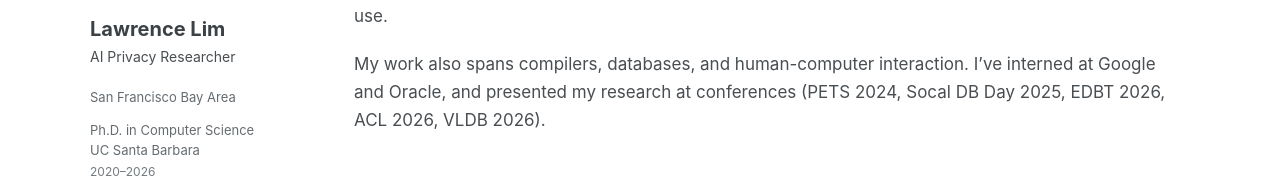
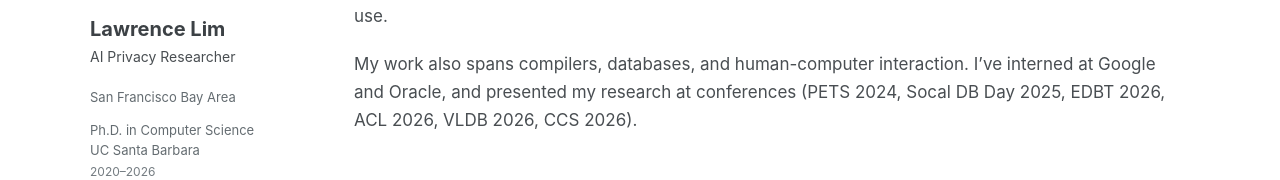
Before and after one commit to lawrencekhlim/lawrencekhlim.github.io, a React (Create React App) app: page / in a window 1280 px wide. Shown: the part 306-486 px from the top of the page. Built offline with nearby package versions, Linux system fonts and the light colour scheme.

Commit message:
Include CCS 2026 in research presentation summary

```diff
--- a/src/components/About.js
+++ b/src/components/About.js
@@ -22,6 +22,6 @@ export default function About() {
     <h1>Hi, I’m Lawrence</h1>
     <p>I recently defended my Ph.D. in Computer Science at UC Santa Barbara, where I’m advised by Professors Divyakant Agrawal and Amr El Abbadi.</p>
     <p>My research focuses on <strong>security and privacy for large language models</strong>. I use <strong>homomorphic encryption</strong> to build systems that run inference on encrypted data, bringing private AI closer to practical use.</p>
-    <p>My work also spans compilers, databases, and human-computer interaction. I’ve interned at Google and Oracle, and presented my research at conferences (PETS 2024, Socal DB Day 2025, EDBT 2026, ACL 2026, VLDB 2026).</p>
+    <p>My work also spans compilers, databases, and human-computer interaction. I’ve interned at Google and Oracle, and presented my research at conferences (PETS 2024, Socal DB Day 2025, EDBT 2026, ACL 2026, VLDB 2026, CCS 2026).</p>
   </section>;
 }
```
